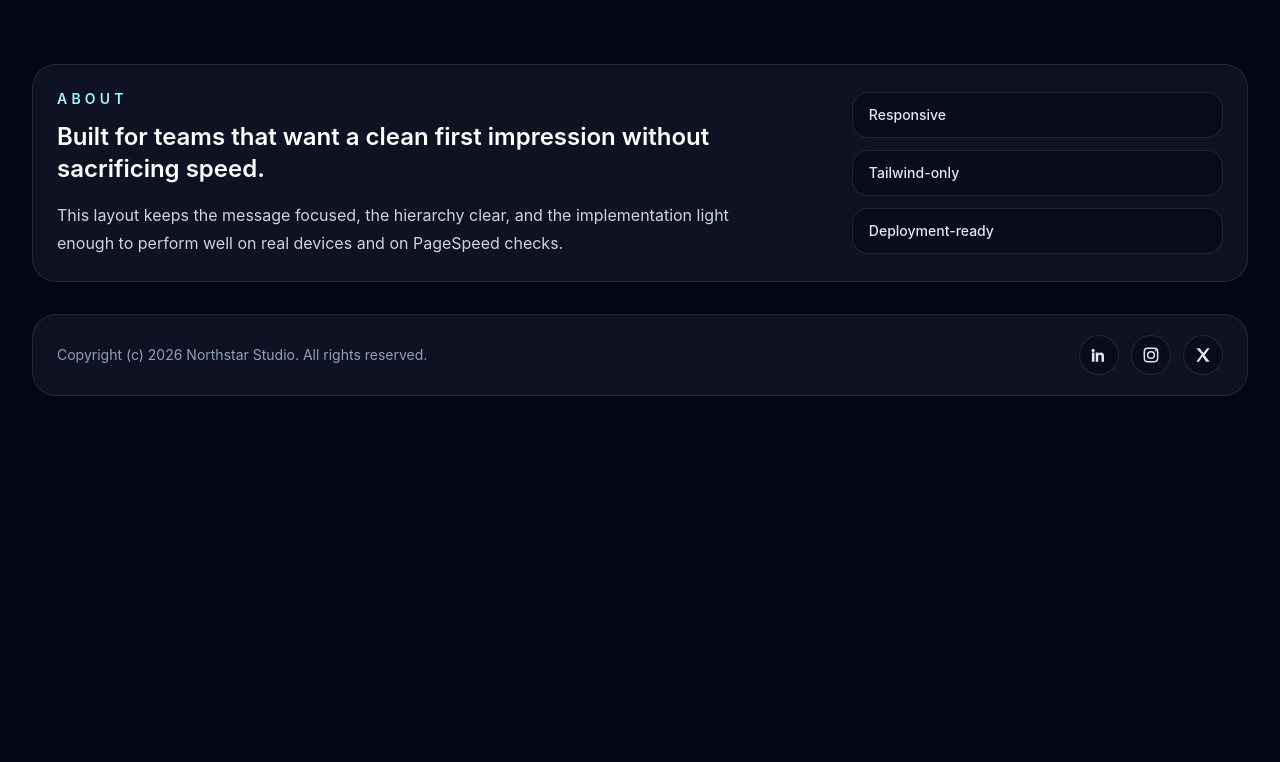
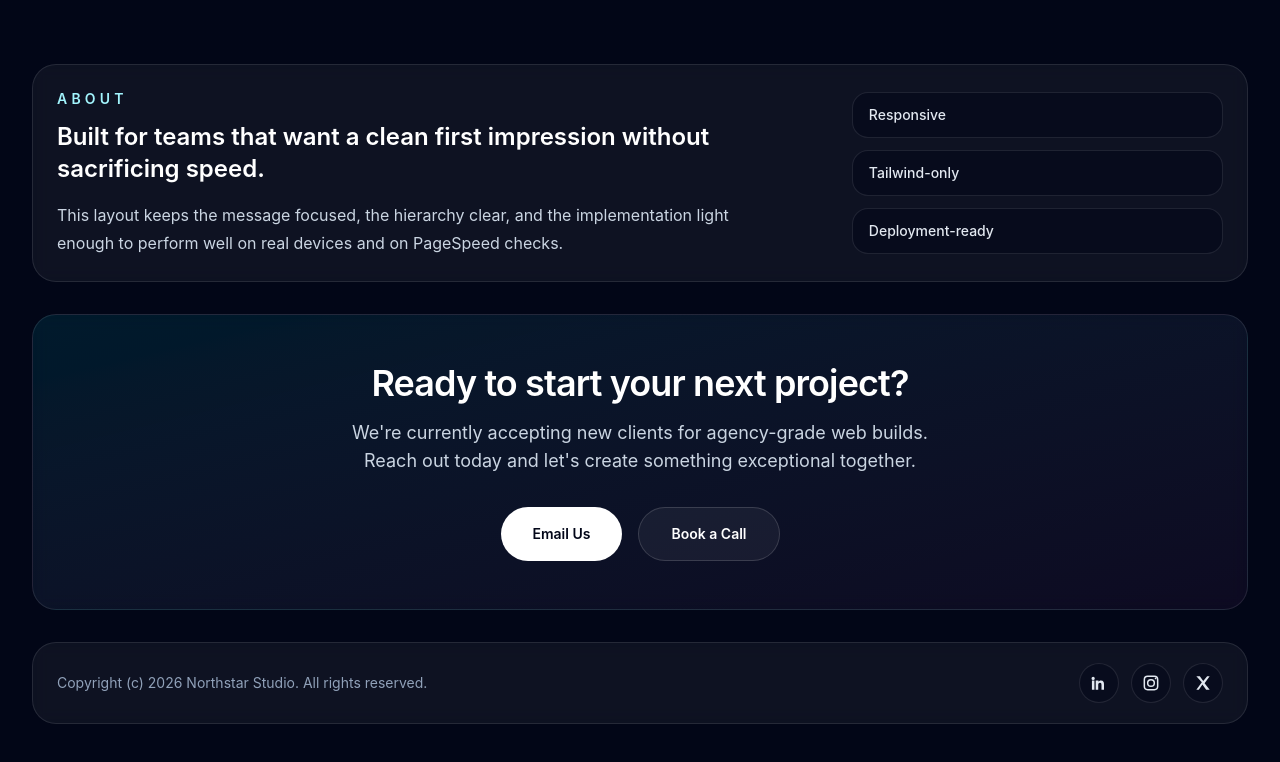
Before and after one commit to RafatAiub/Figma-to-Responsive-Web-Page-REST-API-Integration-React-Query-, a React (Vite) app in the folder landing-page/: page / in a window 1280 px wide. Shown: the part 1258-2020 px from the top of the page. Before the commit the page ends 1694 px from the top, so only its background shows below. Built offline with nearby package versions, Linux system fonts and the light colour scheme.

Commit message:
feat: integrate Contact section into main landing page flow

```diff
--- a/landing-page/src/App.jsx
+++ b/landing-page/src/App.jsx
@@ -2,6 +2,7 @@ import { Header } from './components/Header.jsx'
 import { Hero } from './components/Hero.jsx'
 import { Services } from './components/Services.jsx'
 import { About } from './components/About.jsx'
+import { Contact } from './components/Contact.jsx'
 import { Footer } from './components/Footer.jsx'
 
 function App() {
@@ -18,6 +19,7 @@ function App() {
         <Hero />
         <Services />
         <About />
+        <Contact />
         <Footer />
       </main>
     </div>
```
